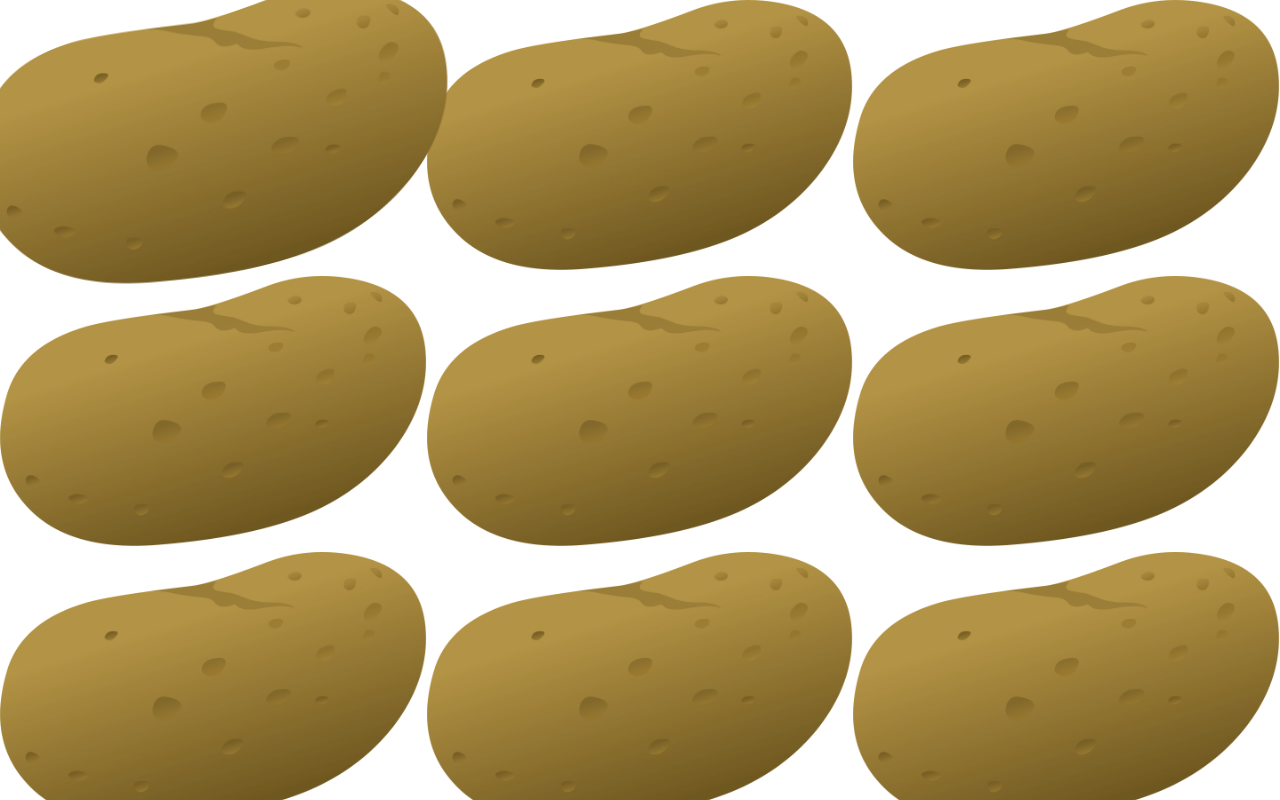
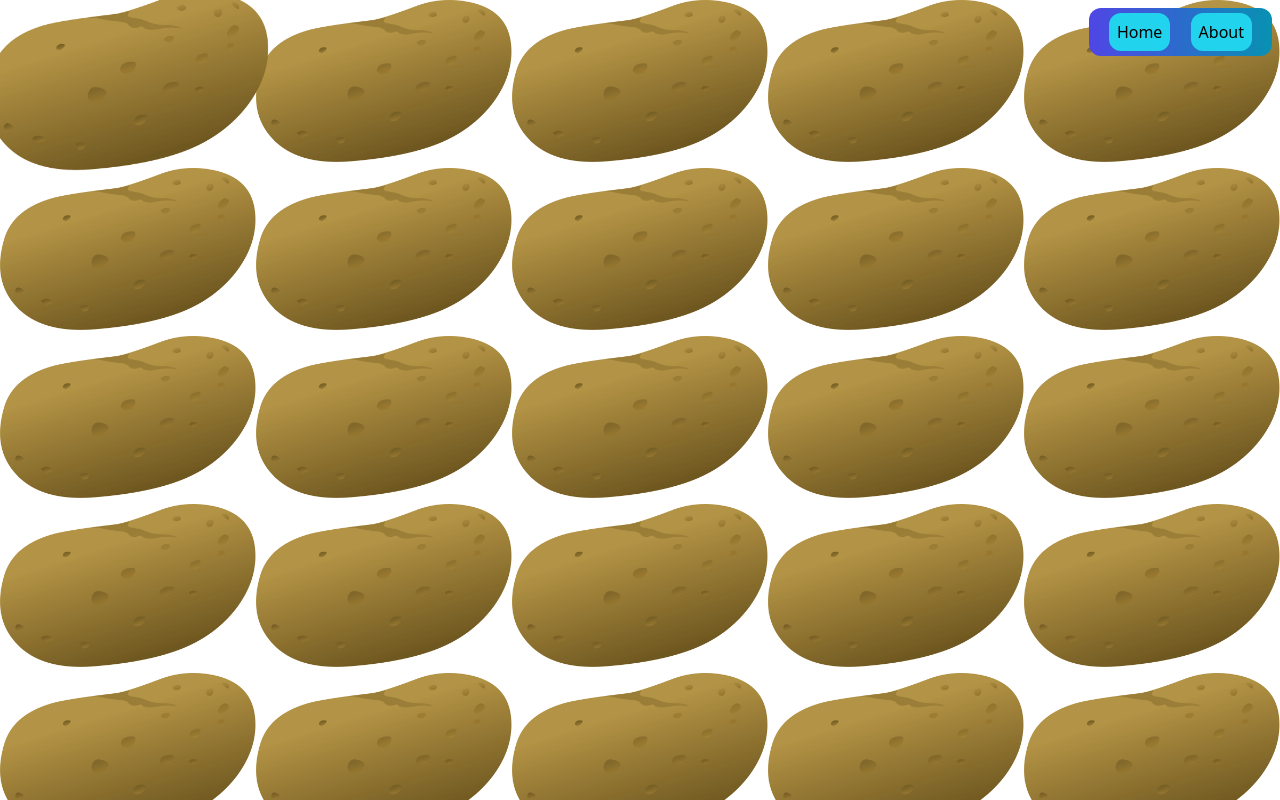
Before and after one commit to Thatoddone1/potato, a SvelteKit app: page / in a window 1280 px wide. Shown: the top 800 px of the page. Built offline with nearby package versions, Linux system fonts and the light colour scheme.

Commit message:
add navigation links and explosion animation to potato handling

```diff
--- a/src/routes/+layout.svelte
+++ b/src/routes/+layout.svelte
@@ -1,6 +1,17 @@
 <script>
 	import '../app.css';
+	import { page } from "$app/stores";
 	let { children } = $props();
+	function url_for(path) {
+    const baseUrl = $page.url.origin;
+    const url = new URL(path, baseUrl);
+    return url.href;
+  }
+  let homeURL = url_for("/");
+  let aboutURL = url_for("/about");
 </script>
-
+<div class="fixed right-0 rounded-xl bg-gradient-to-r from-indigo-600 to-cyan-600 p-3 m-2 z-50">
+<a href={homeURL} class="rounded-xl bg-cyan-400 p-2 m-2">Home</a>
+<a href={aboutURL} class="rounded-xl bg-cyan-400 p-2 m-2">About</a>
+</div>
 {@render children()}
--- a/src/routes/+page.svelte
+++ b/src/routes/+page.svelte
@@ -1,13 +1,20 @@
 <script>
     import Potato from './Potato.svelte';
     import ExplodedPotato from './ExplodedPotato.svelte';
+    import Explosion from './Explosion.svelte';
     import { fly } from 'svelte/transition';
 
     let amountOfPotatoes = 110;
     let exploded = Array(amountOfPotatoes).fill(false);
+    let explosion = Array(amountOfPotatoes).fill(false);
 
     function handleExplode(number) {
-        exploded[number] = true;
+
+        explosion[number] = true;
+        setTimeout(() => {
+            exploded[number] = true;
+            explosion[number] = false;
+        }, 250);
     }
 
     function handleUnExplode(number) {
@@ -27,8 +34,13 @@
     }
 </script>
 
-<div class="grid grid-cols-3">
+<div class="grid grid-cols-3 sm:grid-cols-5">
     {#each exploded as state, i}
+        {#if explosion[i]}
+            <div transition:fly={{ y: 100, duration: 250 }}>
+                <Explosion />
+            </div>
+        {/if}
         {#if exploded[i]}
             <div transition:explodeTransition>
                 <button on:click={() => handleUnExplode(i)}>
--- /dev/null
+++ b/src/routes/Explosion.svelte
@@ -0,0 +1 @@
+<img src="explosion.svg">
```
Also changed, not shown: static/explosion.svg (added).
